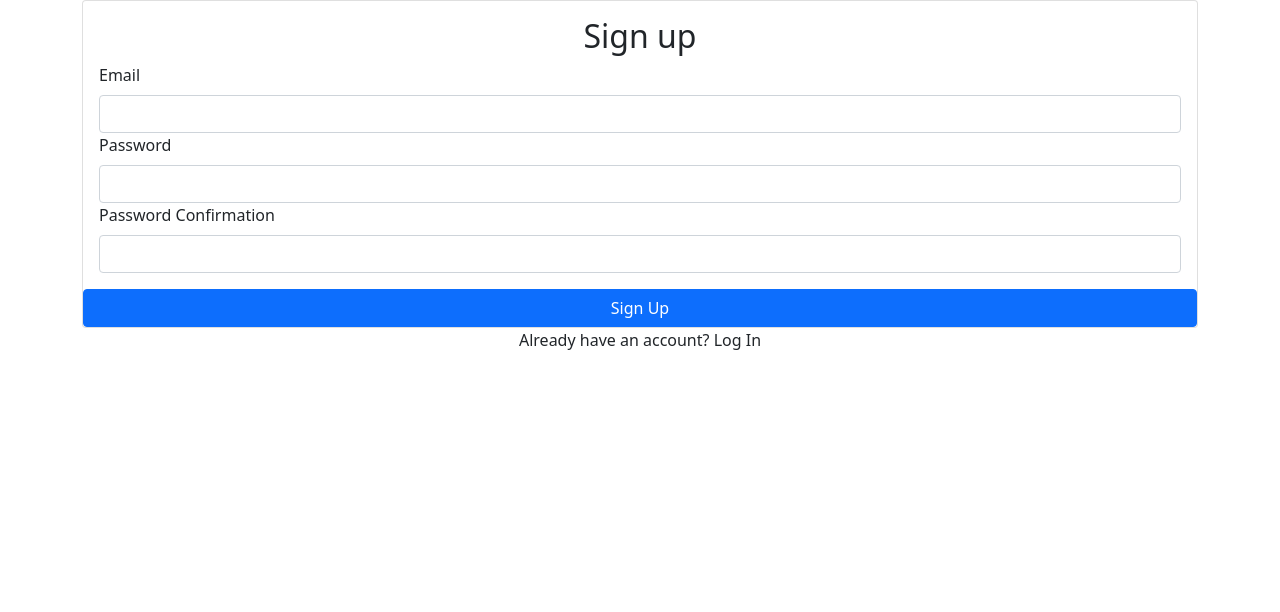
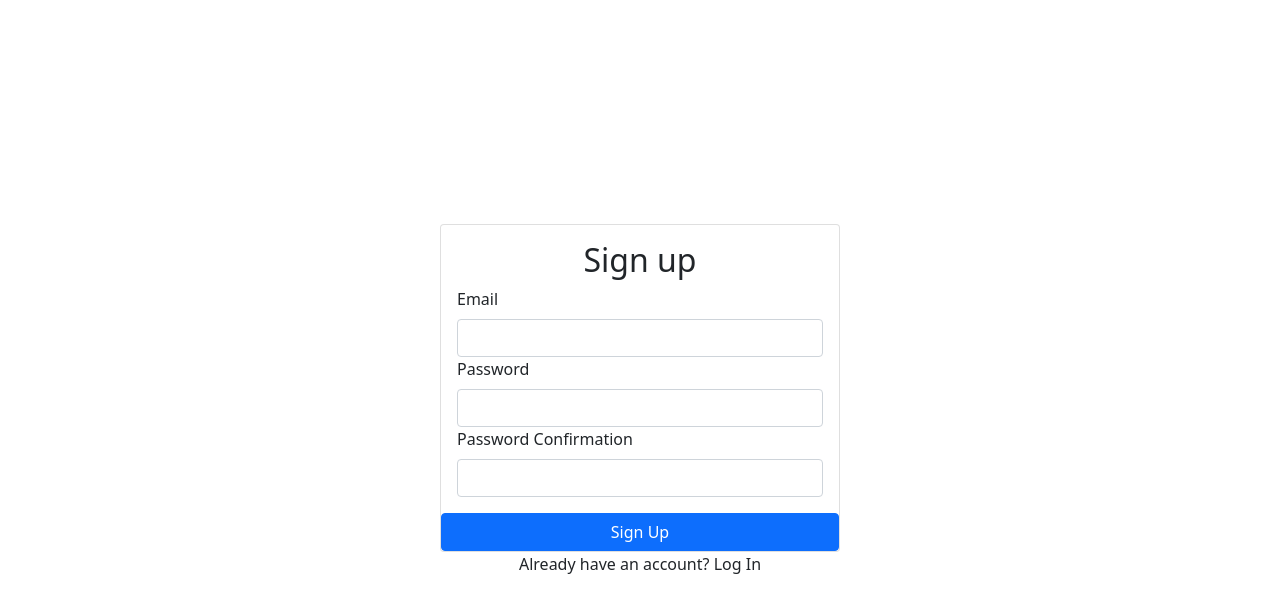
Before and after one commit to MrHovakimyan/Login_BootStrap, a React (Create React App) app: page / in a window 1280 px wide. Shown: the top 612 px of the page. Built offline with nearby package versions, Linux system fonts and the light colour scheme; no server answers.

Commit message:
Sign up created

```diff
--- a/package.json
+++ b/package.json
@@ -8,6 +8,7 @@
     "@testing-library/user-event": "^12.8.3",
     "bootstrap": "^5.1.1",
     "firebase": "^9.1.1",
+    "firebaseui": "^5.0.0",
     "react": "^17.0.2",
     "react-bootstrap": "^1.6.4",
     "react-dom": "^17.0.2",
--- a/src/components/App.js
+++ b/src/components/App.js
@@ -1,12 +1,20 @@
 import React from "react";
 import { Container } from "react-bootstrap";
+import { AuthProvider } from "../contexts/AuthContext";
 import Signup from "./Signup";
 
 function App() {
   return (
-    <Container>
-      <Signup />
-    </Container>
+    <AuthProvider>
+      <Container
+        className="d-flex align-items-center justify-content-center"
+        style={{ minHeight: "100vh" }}
+      >
+        <div className="w-100" style={{ maxWidth: "400px" }}>
+          <Signup />
+        </div>
+      </Container>
+    </AuthProvider>
   );
 }
 
--- a/src/components/Signup.js
+++ b/src/components/Signup.js
@@ -1,17 +1,37 @@
-import React, { useRef } from "react";
-import { Form, Button, Card } from "react-bootstrap";
+import React, { useRef, useState } from "react";
+import { Form, Button, Card, Alert } from "react-bootstrap";
+import { useAuth } from "../contexts/AuthContext";
 
 export default function Signup() {
   const emailRef = useRef();
   const passwordRef = useRef();
   const passwordConfirmRef = useRef();
+  const { signup } = useAuth();
+  const [error, setError] = useState("");
+  const [loading, setLoading] = useState(false);
+
+  async function handleSubmit(e) {
+    e.preventDefault();
+    if (passwordRef.current.value !== passwordConfirmRef.current.value) {
+      return setError("Passwords do not match!");
+    }
+    try {
+      setError("");
+      setLoading(true);
+      await signup(emailRef.current.value, passwordRef.current.value);
+    } catch {
+      setError("Failed to create an account");
+    }
+    setLoading(false);
+  }
 
   return (
     <>
       <Card>
         <Card.Body>
           <h2 className="text-center mb - 4">Sign up</h2>
-          <Form>
+          {error && <Alert variant="danger">{error}</Alert>}
+          <Form onSubmit={handleSubmit}>
             <Form.Group id="email">
               <Form.Label>Email</Form.Label>
               <Form.Control type="email" ref={emailRef} required />
@@ -26,7 +46,7 @@
             </Form.Group>
           </Form>
         </Card.Body>
-        <Button className="w-100" type="submit">
+        <Button disabled={loading} className="w-100" type="submit">
           Sign Up
         </Button>
       </Card>
--- /dev/null
+++ b/src/contexts/AuthContext.js
@@ -0,0 +1,29 @@
+import React, { useContext, useState, useEffect } from "react";
+// import { getAuth, onAuthStateChanged } from "firebase/auth";
+import { auth } from "../firebase";
+
+const AuthContext = React.createContext();
+
+export function useAuth() {
+  return useContext(AuthContext);
+}
+
+export function AuthProvider({ children }) {
+  const [currentUser, serCurrentUser] = useState();
+
+  function signup(email, password) {
+    return auth.createUserWithEmailAndPassword(email, password);
+  }
+  useEffect(() => {
+    const unsubscribe = auth.onAuthStateChanged((user) => {
+      serCurrentUser(user);
+    });
+    return unsubscribe;
+  }, []);
+
+  const value = {
+    currentUser,
+    signup,
+  };
+  return <AuthContext.Provider value={value}>{children}</AuthContext.Provider>;
+}
--- a/src/firebase.js
+++ b/src/firebase.js
@@ -1,14 +1,18 @@
-import firebase from "firebase/app";
-import "firebase/auth";
+import firebase from "firebase/compat/app";
+import "firebase/compat/auth";
 
-const app = initializeApp({
+// import "firebase/compat/firestore";
+
+const firebaseConfig = {
   apiKey: process.env.REACT_APP_FIREBASE_API_KEY,
   authDomain: process.env.REACT_APP_FIREBASE_AUTH_DOMAIN,
   projectId: process.env.REACT_APP_FIREBASE_PROJECT_ID,
   storageBucket: process.env.REACT_APP_FIREBASE_STORAGE_BUCKET,
   messagingSenderId: process.env.REACT_APP_FIREBASE_MESSAGING_SENDER_ID,
   appId: process.env.REACT_APP_FIREBASE_APP_ID,
-});
+};
+
+const app = firebase.initializeApp(firebaseConfig);
 
 export const auth = app.auth();
 export default app;
```
Also changed, not shown: 2 other files (tests, documents, lock files or other folders).
